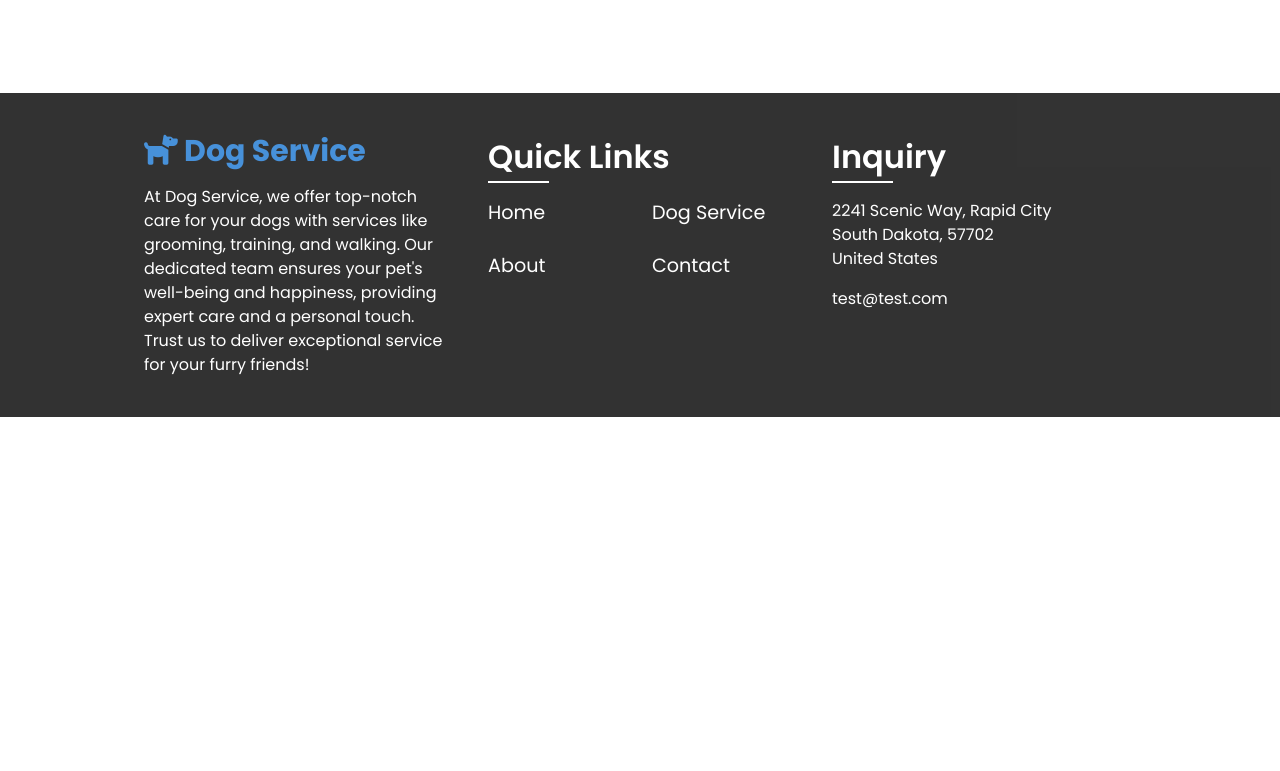
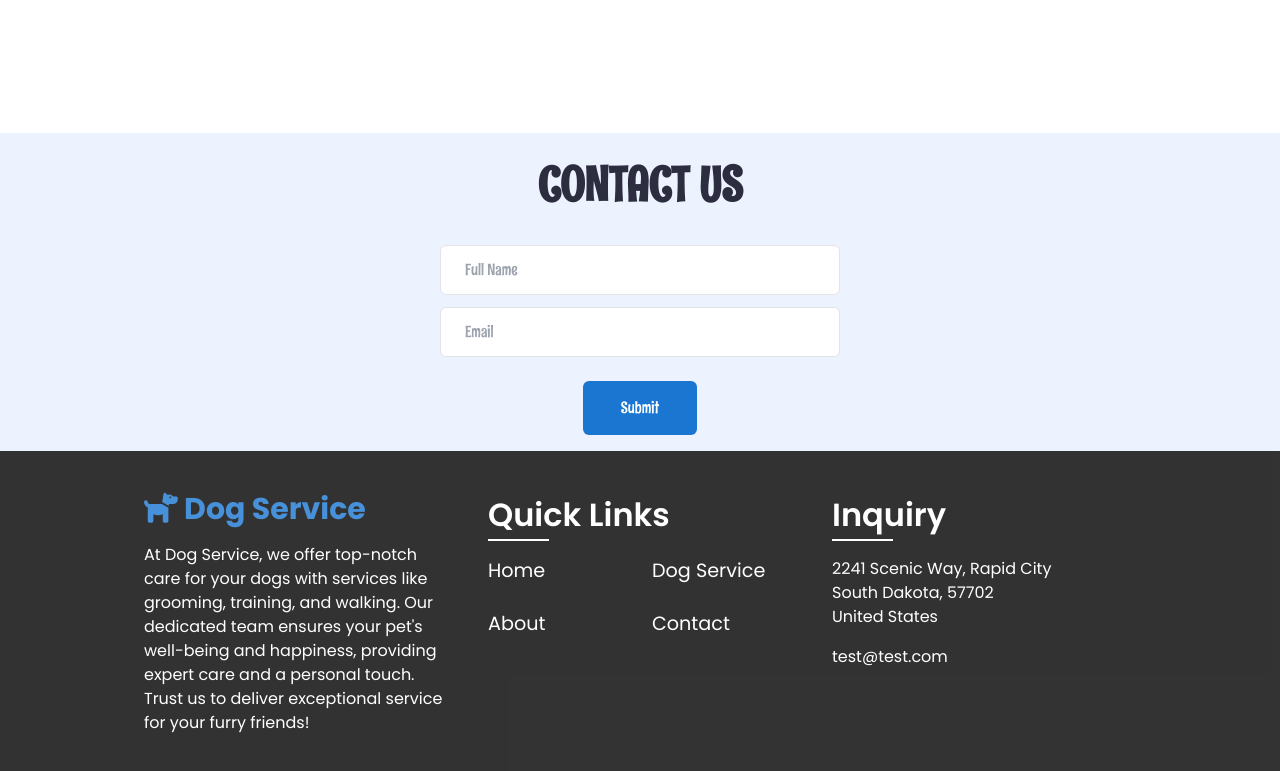
Before and after one commit to Abhishek-Baraik/dog-service, a website: page pages/about.html in a window 1280 px wide. Shown: the part 2628-3399 px from the top of the page. Before the commit the page ends 3045 px from the top, so only its background shows below. Drawn offline with nearby package versions, Linux system fonts and the light colour scheme.

Commit message:
contact page modified

```diff
--- a/pages/about.html
+++ b/pages/about.html
@@ -211,7 +211,27 @@
             </div>
 
         </div>
+        <section class="bg-quadery paddings mt-10">
+            <h1 class="h2 text-secondary font-semibold text-center">
+                CONTACT US
+            </h1>
+            <form action="" class="sm:w-1/2 mx-auto flex flex-col gap-5 py-6 sm:px-12">
+                <div class="flex flex-col justify-center gap-3">
+                    <div class="flex flex-col">
+                        <input type="text" name="Full Name" class="py-3 px-6 border-[1px] border-zinc-200 rounded-md" placeholder="Full Name" required>
+                    </div>
+                    <div class="flex flex-col">
+                        <input type="text" name="Email" class="py-3 px-6 border-[1px] border-zinc-200 rounded-md" placeholder="Email">
+                    </div>
+                </div>
 
+            </form>
+            <div class="flex justify-center">
+                <button type="submit" class="curtain-button rounded-md">
+                    <span class="p-2">Submit</span>
+                </button>
+            </div>
+        </section>
     </main>
 
     <footer>
```
Also changed, not shown: index.html (+22 -0 lines), pages/contact.html (+21 -2 lines), pages/service.html (+22 -0 lines), output.css.
